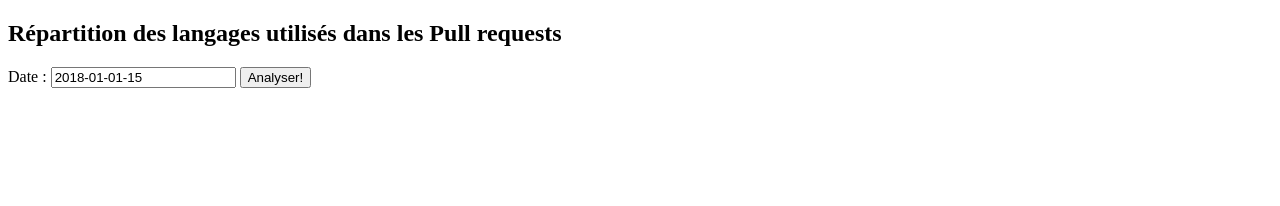
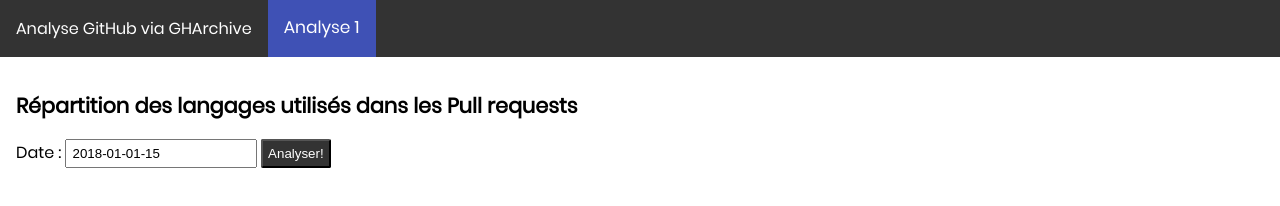
Before and after one commit to SergioSim/DataVizOfGHarchive, a website built with Parcel: page jsAnalysis/index.html in a window 1280 px wide. Built offline with nearby package versions, Linux system fonts and the light colour scheme.

Commit message:
cleanup styles

```diff
--- a/jsAnalysis/helpers/ghArchive.utils.js
+++ b/jsAnalysis/helpers/ghArchive.utils.js
@@ -37,7 +37,7 @@ export function buildEvents(objects){
  * Uncompress gz with Pako (only lib who can ungz in Browser)
  * return a PROMISE (see usage below)
  *
- * @param {*} date (2015-01-01-15) (year-month-day-hour)
+ * @param {string} date (2015-01-01-15) (year-month-day-hour)
  * @param {HTMLElement} progress
  * @returns promise who contains parsed data
  */
--- a/jsAnalysis/index.html
+++ b/jsAnalysis/index.html
@@ -4,6 +4,24 @@
     <meta charset="utf-8">
     <title>GHArchive Data visualisation</title>
     <style>
+      @font-face {
+        font-family: 'Poppins';
+        font-style: normal;
+        font-weight: 400;
+        src: local('Poppins Regular'), local('Poppins-Regular'),
+            url('./fonts/poppins-v5-latin-regular.woff2') format('woff2'),
+            url('./fonts/poppins-v5-latin-regular.woff') format('woff');
+      }
+      body {
+        font-family: "Poppins", 'Segoe UI', Tahoma, Geneva, Verdana, sans-serif;
+        margin: 0;
+
+      }
+
+
+      h2 {
+        font-size: 1.3em;
+      }
       .debug-zone {
         display: none;
         background-color: #333;
@@ -16,16 +34,73 @@
       .progress {
         display: none;
       }
+
+      .nav {
+        display: flex;
+        flex-direction: row;
+        background-color: #333;
+      }
+
+      .nav a {
+        color: #f2f2f2;
+        text-align: center;
+        padding: 14px 16px;
+        text-decoration: none;
+        font-size: 17px;
+      }
+
+      .nav a:hover {
+        background-color: #ddd;
+        color: black;
+      }
+
+      .nav a.active {
+        background-color: #3f51b5;
+        color: white;
+      }
+
+      .nav .title {
+        padding: 1em;
+        color: white;
+      }
+
+      .analysis-container {
+        padding: 1em;
+      }
+
+      .date-label, .analysis-start {
+        padding: .4em;
+      }
+
+      .analysis-start {
+        padding: .4em;
+        background-color: #333;
+        color: #fff;
+        border-radius: 2px;
+      }
+
+      .pieN1 {
+        padding-top: 1em;
+      }
     </style>
   </head>
 
   <body>
-    <h2>Répartition des langages utilisés dans les Pull requests</h2>
-    <label for="dateWanted">Date :</label>
-    <input type="text" id="dateWanted" value="2018-01-01-15" />
-    <button id="startAnalysis">Analyser!</button>
-    <progress id="downloadProgress" value="0" class="progress"></progress>
-    <div id="pie_chart"></div>
+    <div class="nav">
+        <span class="title">Analyse GitHub via GHArchive</span>
+        <a href="#analysis1" class="active">Analyse 1</a>
+      </div>
+    <div class="analysis-container">
+      <div id="analysis1">
+          <h2>Répartition des langages utilisés dans les Pull requests</h2>
+          <label for="dateWanted">Date :</label>
+          <input type="text" class="date-label" id="dateWanted" value="2018-01-01-15" />
+          <button id="startAnalysis" class="analysis-start">Analyser!</button>
+          <progress id="downloadProgress" value="0" class="progress"></progress>
+          <div id="pie_chart" class="pieN1"></div>
+      </div>
+    </div>
+
     <pre id="debug" class="debug-zone"></pre>
     <script src="./index.js"></script>
   </body>
--- a/jsAnalysis/index.js
+++ b/jsAnalysis/index.js
@@ -7,6 +7,7 @@ const debugZone = document.querySelector('#debug');
 const startButton = document.querySelector('#startAnalysis');
 const dateField = document.querySelector('#dateWanted');
 
+// UI Listeners
 startButton.addEventListener('click', () => {
     const dateWanted = document.querySelector('#dateWanted').value;
     getAndDrawPRDistribution(dateWanted);
```
Also changed, not shown: jsAnalysis/fonts/poppins-v5-latin-regular.woff (added), jsAnalysis/fonts/poppins-v5-latin-regular.woff2 (added).
